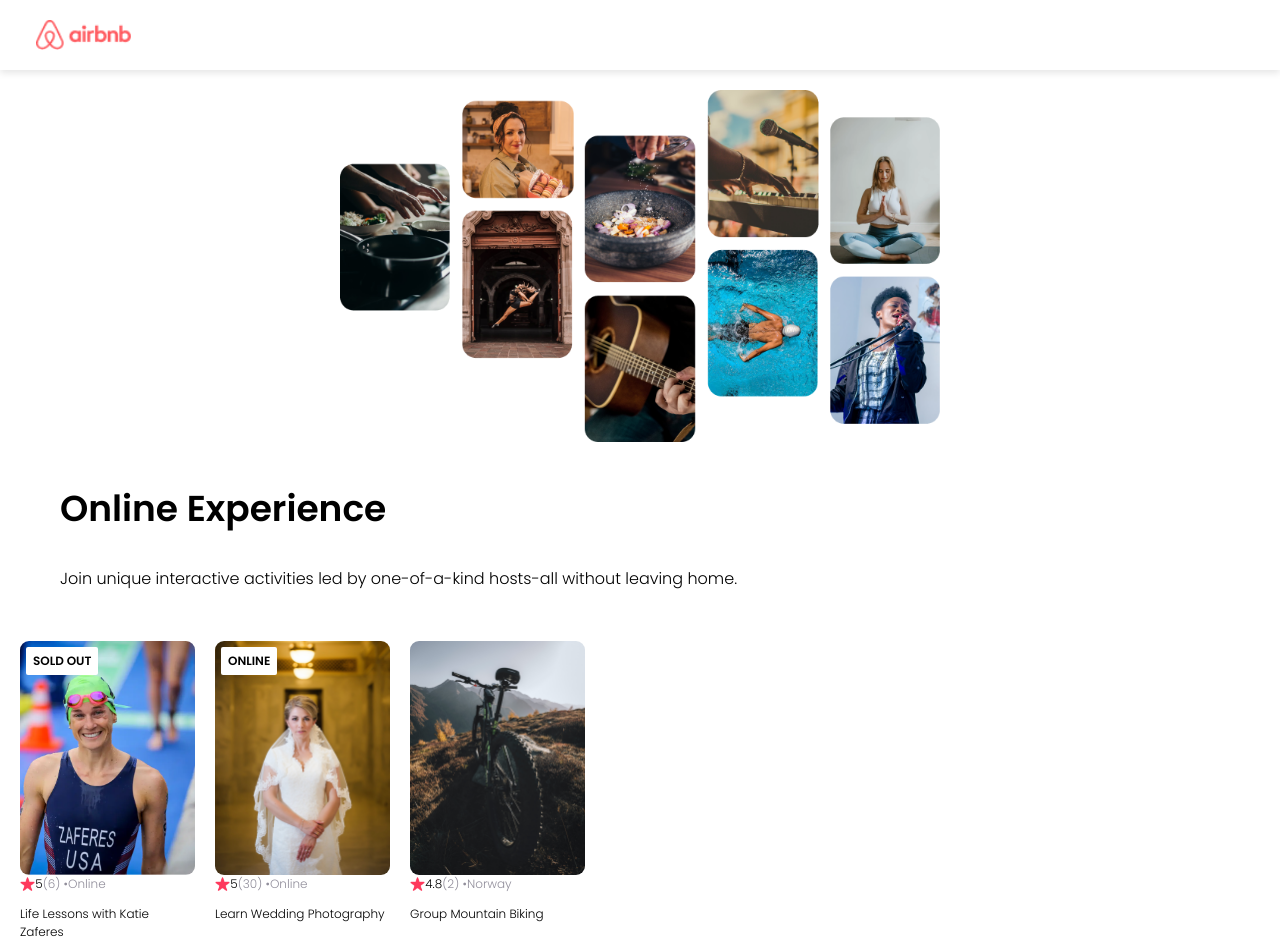
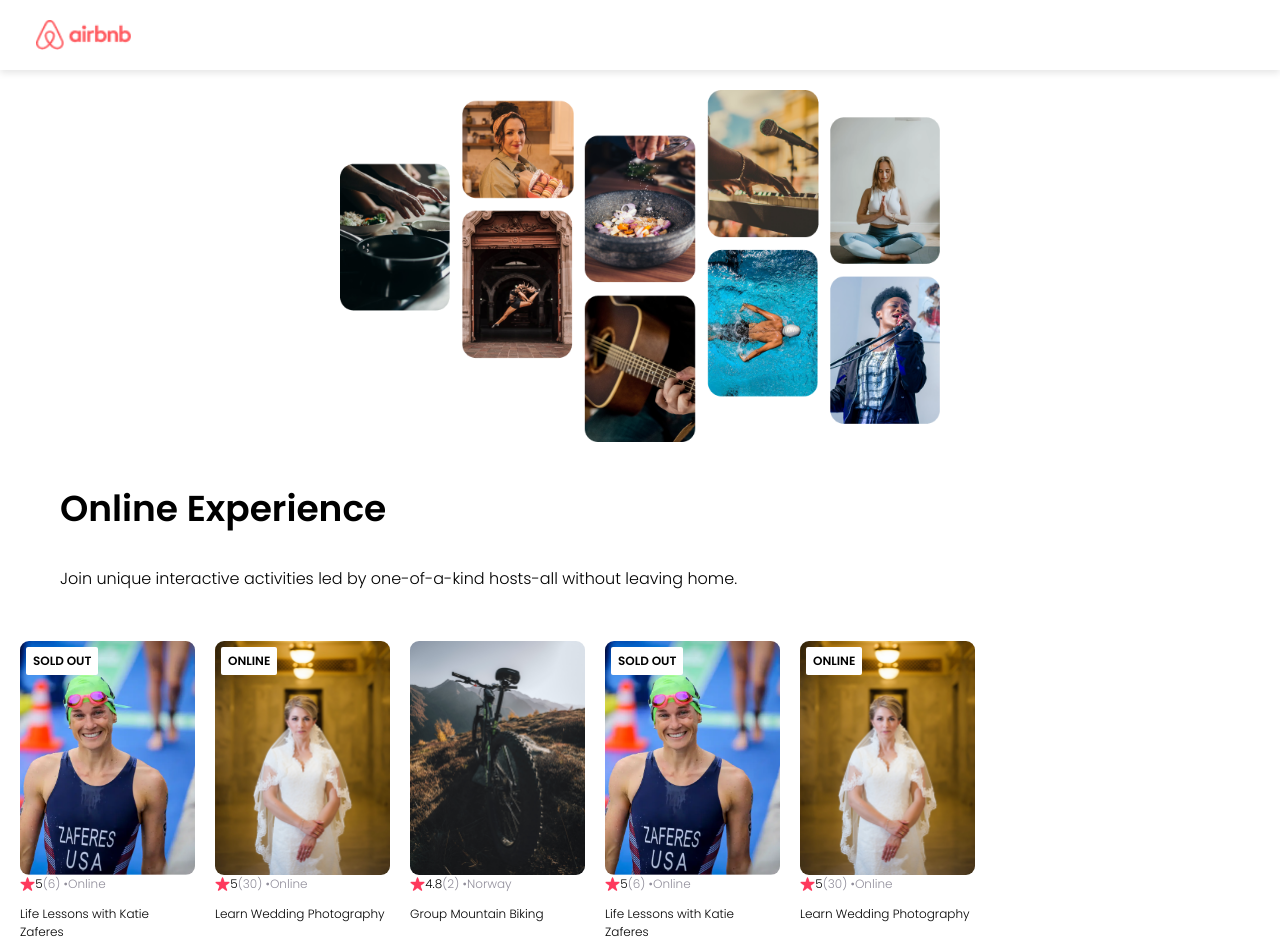
Before and after one commit to zichengshan/Airbnb-Experience_React, a React (Create React App) app: page / in a window 1280 px wide. Shown: the top 952 px of the page. Built offline with nearby package versions, Linux system fonts and the light colour scheme.

Commit message:
Add more data set

```diff
--- a/src/data.js
+++ b/src/data.js
@@ -37,6 +37,32 @@ const exportedObject =  [
         },
         location: "Norway",
         openSpots: 3,
+    },
+    {
+        id: 4,
+        title: "Life Lessons with Katie Zaferes",
+        description: "I will share with you what I call \"Positively Impactful Moments of Disappointment.\" Throughout my career, many of my highest moments only came after setbacks and losses. But learning from those difficult moments is what gave me the ability to rise above them and reach my goals.",
+        price: 136,
+        coverImg: "katie-zaferes.png",
+        stats: {
+            rating: 5.0,
+            reviewCount: 6
+        },
+        location: "Online",
+        openSpots: 0,
+    },
+    {
+        id: 2,
+        title: "Learn Wedding Photography",
+        description: "Interested in becoming a wedding photographer? For beginner and experienced photographers alike, join us in learning techniques required to leave the happy couple with memories that'll last a lifetime.",
+        price: 125,
+        coverImg: "wedding-photography.png",
+        stats: {
+            rating: 5.0,
+            reviewCount: 30
+        },
+        location: "Online",
+        openSpots: 27,
     }
 ]
 
```
